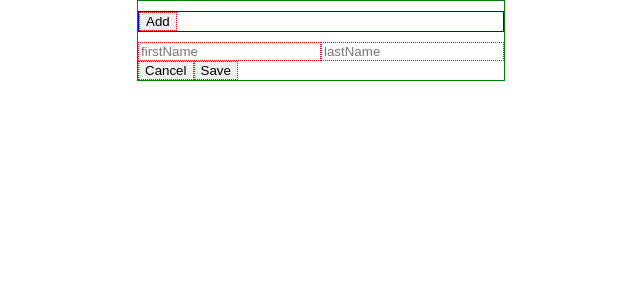
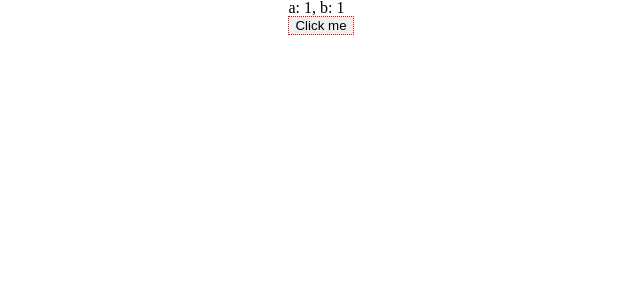
Before and after one commit to vpvnguyen/forms-reference, a React (Create React App) app: page / in a window 1280 px wide. Shown: the top 300 px of the page, without its empty margins (319-959 px from the left). Built offline with nearby package versions, Linux system fonts and the light colour scheme.

Commit message:
import react into combineReducers; use combineReducers in app

```diff
--- a/src/App.js
+++ b/src/App.js
@@ -2,13 +2,15 @@ import "./App.css";
 import { FormV1 } from "./components/FormV1/FormV1";
 import { FormV2 } from "./components/FormV2/FormV2";
 import FormV3 from "./components/FormV3/FormV3";
+import { CombinedReducerContext } from "./utils/combineReducer";
 
 const App = () => {
   return (
     <div className="app">
       {/* <FormV1 /> */}
       {/* <FormV2 /> */}
-      <FormV3 />
+      {/* <FormV3 /> */}
+      <CombinedReducerContext />
     </div>
   );
 };
--- a/src/utils/combineReducer.js
+++ b/src/utils/combineReducer.js
@@ -1,3 +1,5 @@
+import React from "react";
+
 const StoreContext = React.createContext();
 const initialState = { a: 1, b: 1 };
 
```
